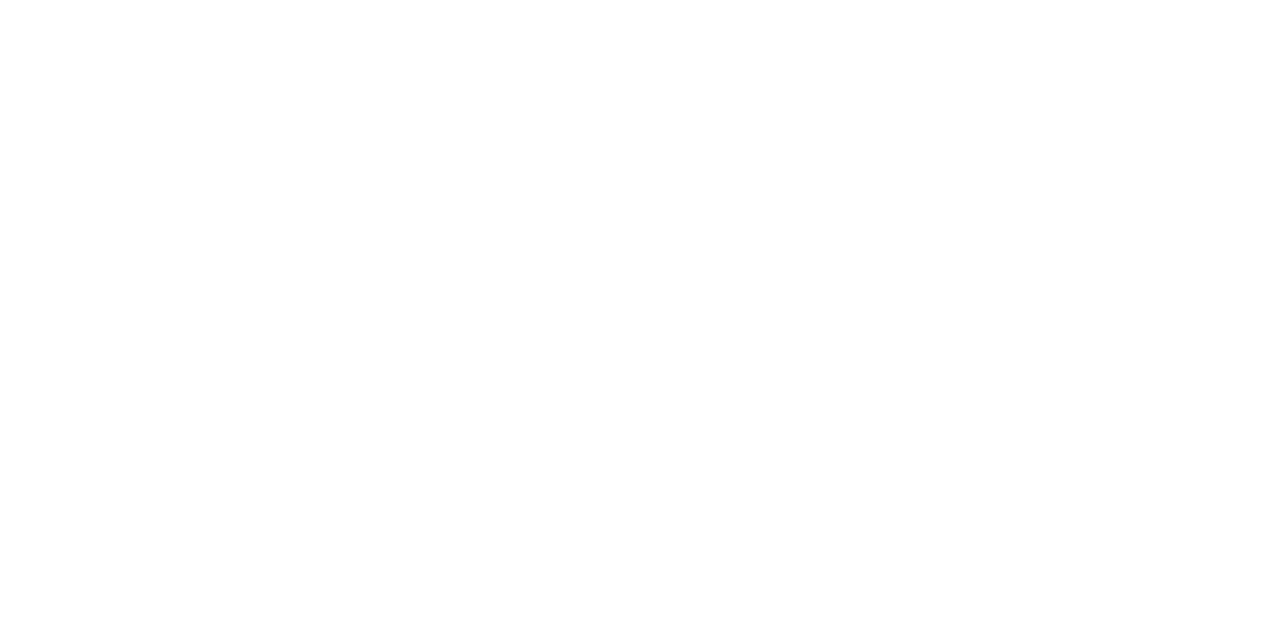
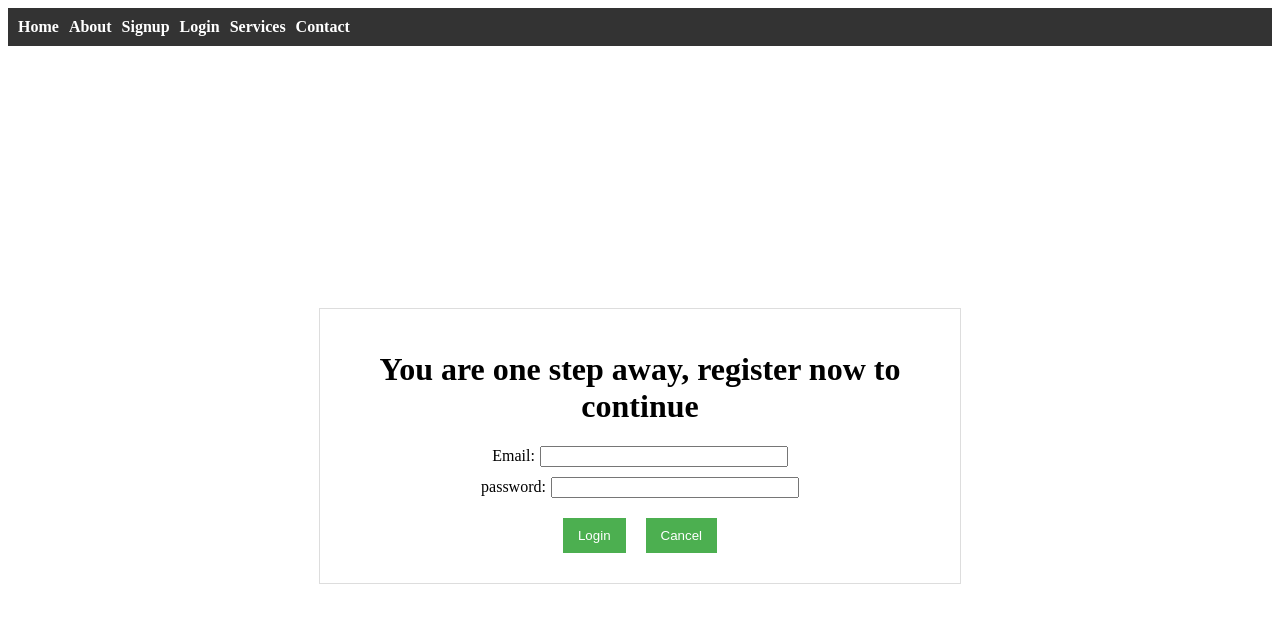
Before and after one commit to Sai-muchapathi/Angular-Shopping-cart, an Angular app: page /user/login in a window 1280 px wide. Before the commit this address led to /. Shown: the top 622 px of the page. Built offline with nearby package versions, Linux system fonts and the light colour scheme.

Commit message:
show forms conditionally based on the URL mapping.

```diff
--- a/package.json
+++ b/package.json
@@ -24,7 +24,7 @@
   },
   "devDependencies": {
     "@angular-devkit/build-angular": "^17.2.2",
-    "@angular/cli": "^16.2.12",
+    "@angular/cli": "^17.2.3",
     "@angular/compiler-cli": "^17.2.0",
     "@types/jasmine": "~5.1.0",
     "jasmine-core": "~5.1.0",
--- a/src/app/app.component.css
+++ b/src/app/app.component.css
@@ -0,0 +1,22 @@
+
+nav {
+  background-color: #333;
+  padding: 10px;
+}
+
+ul {
+  list-style-type: none;
+  margin: 0;
+  padding: 0;
+}
+
+li {
+  display: inline-block;
+  margin-right: 10px;
+}
+
+a {
+  text-decoration: none;
+  color: white;
+  font-weight: bold;
+}
--- a/src/app/app.component.html
+++ b/src/app/app.component.html
@@ -1,4 +1,13 @@
-
+<nav>
+  <ul>
+    <li><a routerLink="/">Home</a></li>
+    <li><a routerLink="/about">About</a></li>
+    <li><a routerLink="/user/signup">Signup</a></li>
+    <li><a routerLink="/user/login">Login</a></li>
+    <li><a routerLink="/services">Services</a></li>
+    <li><a routerLink="/contact">Contact</a></li>
+  </ul>
+</nav>
 <div class="container">
   <router-outlet></router-outlet>
 </div>
--- a/src/app/app.component.ts
+++ b/src/app/app.component.ts
@@ -1,10 +1,10 @@
 import { Component } from '@angular/core';
-import { RouterOutlet } from '@angular/router';
+import {RouterLink, RouterOutlet} from '@angular/router';
 
 @Component({
   selector: 'app-root',
   standalone: true,
-  imports: [RouterOutlet],
+    imports: [RouterOutlet, RouterLink],
   templateUrl: './app.component.html',
   styleUrl: './app.component.css'
 })
--- a/src/app/home/home.component.css
+++ b/src/app/home/home.component.css
@@ -29,25 +29,3 @@
   margin: 3px;
   color: white;
 }
-
-nav {
-  background-color: #333;
-  padding: 10px;
-}
-
-ul {
-  list-style-type: none;
-  margin: 0;
-  padding: 0;
-}
-
-li {
-  display: inline-block;
-  margin-right: 10px;
-}
-
-a {
-  text-decoration: none;
-  color: white;
-  font-weight: bold;
-}
--- a/src/app/home/home.component.html
+++ b/src/app/home/home.component.html
@@ -1,12 +1,4 @@
-<nav>
-  <ul>
-    <li><a routerLink="/">Home</a></li>
-    <li><a routerLink="/about">About</a></li>
-    <li><a routerLink="/user">Signup</a></li>
-    <li><a routerLink="/services">Services</a></li>
-    <li><a routerLink="/contact">Contact</a></li>
-  </ul>
-</nav>
+
 
 <div class="container">
   <div class="row" *ngFor="let record of data as dataArray; let i = index">
--- a/src/app/user-form/user-form.component.html
+++ b/src/app/user-form/user-form.component.html
@@ -1,4 +1,4 @@
-<form #userForm="ngForm" (ngSubmit)="submitForm()">
+<form *ngIf="buttonClicked === 'signup'" #userFormSignup="ngForm" (ngSubmit)="submitFormSignup()">
   <h1>You are one step away, register now to continue</h1>
   <div>
     <label for="name">Name:</label>
@@ -6,8 +6,8 @@
   </div>
 
   <div>
-    <label for="email">Email:</label>
-    <input type="email" id="email" name="email" [(ngModel)]="userData.email" required>
+    <label for="signup-email">Email:</label>
+    <input type="email" id="signup-email" name="email" [(ngModel)]="userData.email" required>
   </div>
 
   <div>
@@ -19,9 +19,30 @@
   <button>Cancel</button>
 </form>
 
-<div *ngIf="submitted">
-  <h2>Form submitted successfully!</h2>
-  <p>Name: {{ userData.name }}</p>
-  <p>Email: {{ userData.email }}</p>
-  <p>Age: {{ userData.age }}</p>
-</div>
+<form *ngIf="buttonClicked === 'login'" #userFormLogin="ngForm" (ngSubmit)="submitFormLogin()">
+  <h1>You are one step away, register now to continue</h1>
+  <div>
+    <label for="login-email">Email:</label>
+    <input type="email" id="login-email" name="email" [(ngModel)]="userData.email" required>
+  </div>
+  <div>
+    <label for="password">password:</label>
+    <input type="password" id="password" name="email" [(ngModel)]="userData.password" required>
+  </div>
+  <button type="submit">Login</button>
+  <button>Cancel</button>
+</form>
+
+<!--<div *ngIf="submitted">-->
+<!--  <h2>Form submitted successfully!</h2>-->
+<!--  <p>Name: {{ userData.name }}</p>-->
+<!--  <p>Email: {{ userData.email }}</p>-->
+<!--  <p>Age: {{ userData.age }}</p>-->
+<!--</div>-->
+
+<!--<div *ngIf="!submitted">-->
+<!--  <h2>Form submitted successfully!</h2>-->
+<!--  <p>Name: {{ userData.name }}</p>-->
+<!--  <p>Email: {{ userData.email }}</p>-->
+<!--  <p>Age: {{ userData.age }}</p>-->
+<!--</div>-->
--- a/src/app/user-form/user-form.component.ts
+++ b/src/app/user-form/user-form.component.ts
@@ -1,6 +1,7 @@
-import { Component } from '@angular/core';
+import {Component, OnInit} from '@angular/core';
 import {FormsModule} from "@angular/forms";
 import {NgIf} from "@angular/common";
+import {ActivatedRoute} from "@angular/router";
 
 @Component({
   selector: 'app-user-form',
@@ -12,19 +13,33 @@
   templateUrl: './user-form.component.html',
   styleUrl: './user-form.component.css'
 })
-export class UserFormComponent {
+export class UserFormComponent implements OnInit {
+  buttonClicked: string | undefined;
+  //submitted: boolean = false;
+
+  constructor(private route: ActivatedRoute) {}
+
+  ngOnInit() {
+    // Accessing route information in the ngOnInit lifecycle hook
+    const urlSegments = this.route.snapshot.url;
+    if (urlSegments.length > 0) {
+      this.buttonClicked = urlSegments[urlSegments.length - 1].path;
+      this.buttonClicked === 'signup' ? this.submitFormSignup() : this.submitFormLogin();
+    }
+  }
+
   userData = {
     name: '',
     email: '',
-    age: 0
+    age: 0,
+    password: ''
   };
 
-  submitted = false;
+  submitFormSignup() {
+    //this.submitted = true;
+  }
 
-  submitForm() {
-    this.submitted = true;
-    console.log(this.userData.name);
-    console.log(this.userData.email);
-    console.log(this.userData.age);
+  submitFormLogin() {
+    //this.submitted = true;
   }
 }
```
Also changed, not shown: src/app/app.routes.ts (+10 -5 lines), 1 other file (tests, documents, lock files or other folders).
